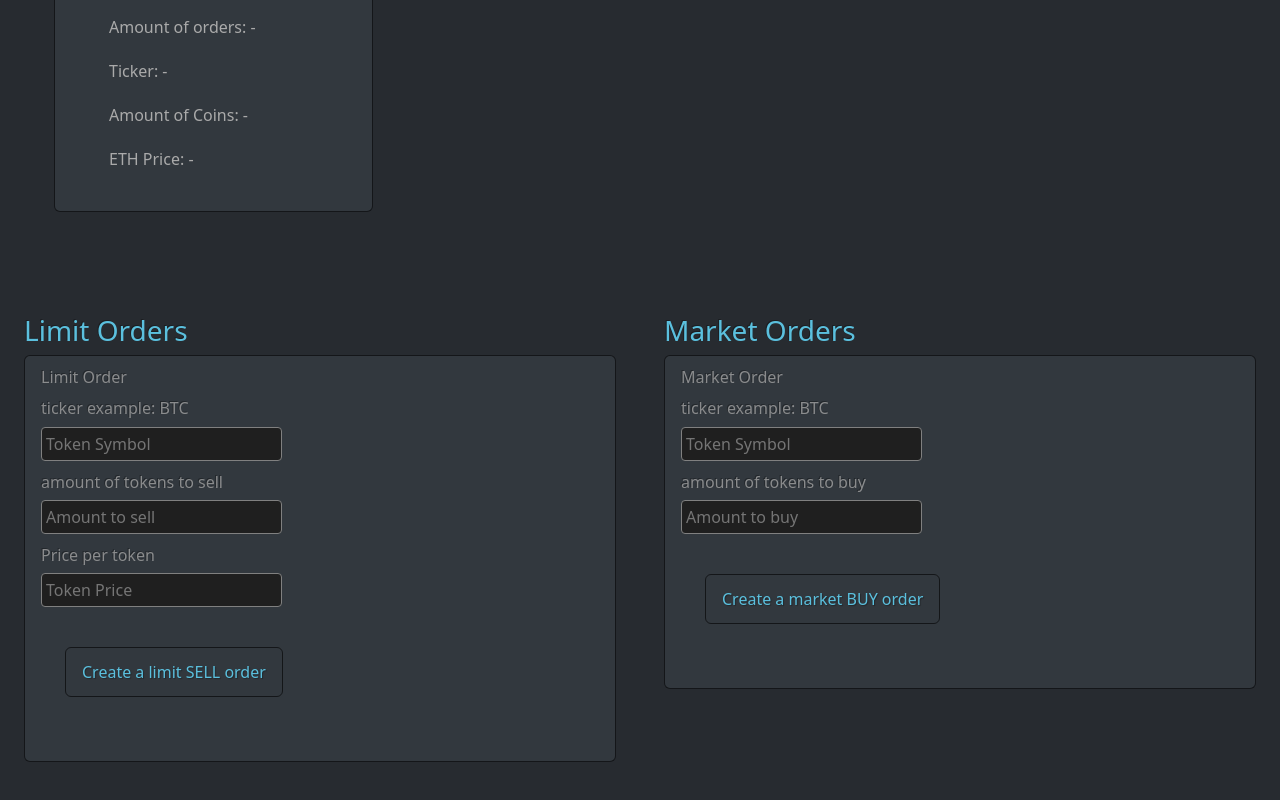
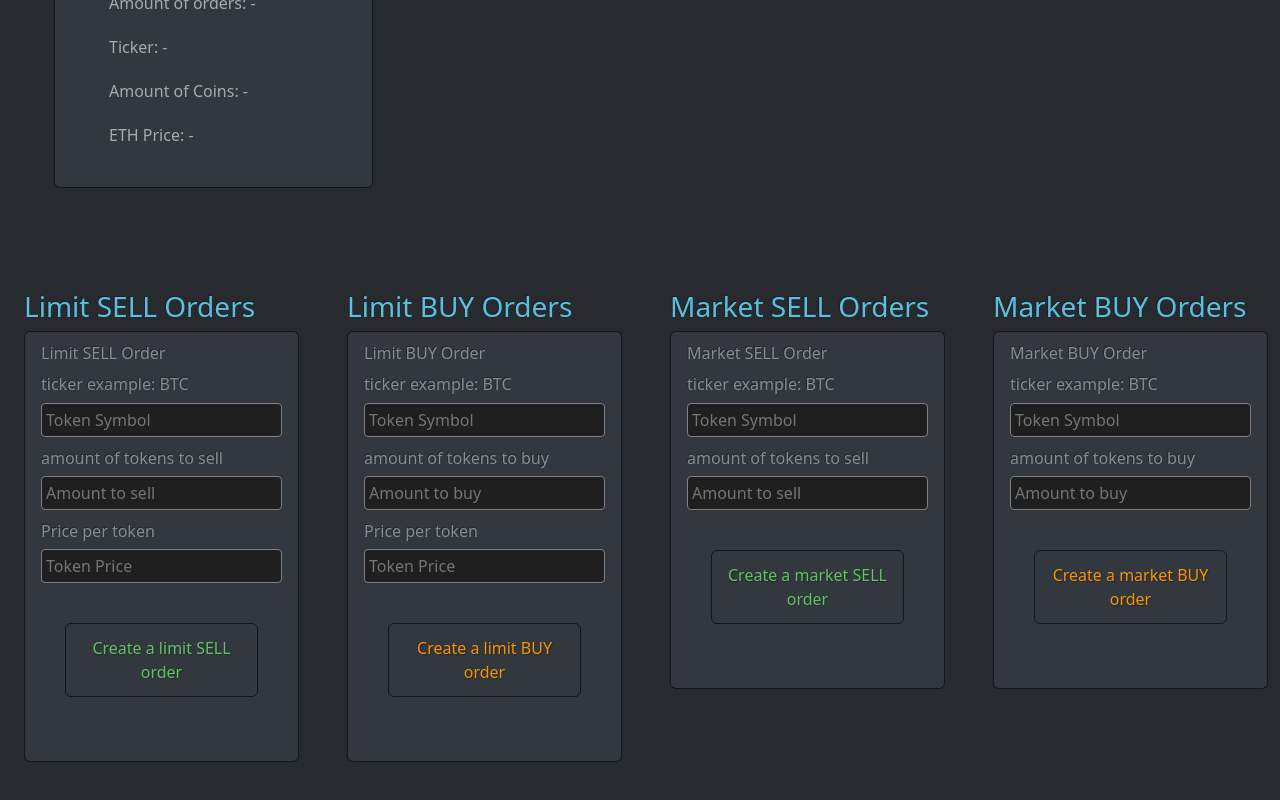
Before and after one commit to brlojam4932/dex2-app, a React (Create React App) app: page / in a window 1280 px wide. Shown: the part 2599-3399 px from the top of the page. Built offline with nearby package versions, Linux system fonts and the light colour scheme.

Commit message:
Update App.js
completed buy and sell front-end logic
continued work with error handling and messaging

```diff
--- a/src/App.js
+++ b/src/App.js
@@ -195,6 +195,7 @@ function App() {
     }
   };
 
+   /////////////// DEX //////////////////
 
   const handleLimitOrderSell = async (e) => {
     e.preventDefault();
@@ -207,17 +208,79 @@ function App() {
       await provider.send("eth_requestAccounts", []);
 
       const limitOrderSellTx = await dex.createLimitOrder(
-        1, ethers.utils.formatBytes32String(
-          data.get("ticker")),
+        1,
+        ethers.utils.formatBytes32String(data.get("ticker")),
         data.get("amount"),
         ethers.utils.parseEther(data.get("price"))
       );
       await limitOrderSellTx.wait();
       console.log('limit SELL order success', limitOrderSellTx);
+      setIsTransfer(true);
 
     } catch (error) {
       console.log("error", error);
       if (error) return alert("error...check token balance");
+    };
+  };
+
+  const handleLimitOrderBuy = async (e) => {
+    e.preventDefault();
+    try {
+      if (!window.ethereum) return alert("Please install or sign-in to Metamask");
+      const data = new FormData(e.target);
+      // add provider
+      const provider = new ethers.providers.Web3Provider(window.ethereum);
+      // add signer
+      const signer = provider.getSigner();
+      // add instance
+      const dex = new ethers.Contract(dexContractAddress, Dex.abi, signer);
+      // transact
+      await provider.send("eth_requestAccounts", []);
+
+      const limitOrderBuyTx = await dex.createLimitOrder(
+        0,
+        ethers.utils.formatBytes32String(data.get("ticker")),
+        data.get("amount"),
+        ethers.utils.parseEther(data.get("price"))
+      );
+      await limitOrderBuyTx.wait();
+      console.log("limit BUY order success", limitOrderBuyTx);
+      setIsTransfer(true);
+
+    } catch (error) {
+      console.log("error", error);
+      if (error) return alert("error...something went wrong");
+    };
+  };
+
+
+  const handleMarketOrderSell = async (e) => {
+    e.preventDefault();
+    try {
+      if (!window.ethereum) return alert("Please install or sign-in to Metamask");
+      // add Form data
+      const data = new FormData(e.target);
+      // add provider
+      const provider = new ethers.providers.Web3Provider(window.ethereum);
+      // add signer
+      const signer = provider.getSigner();
+      // add new Contract instance
+      const dex = new ethers.Contract(dexContractAddress, Dex.abi, signer);
+      // create tx
+      await provider.send("eth_requestAccounts");
+
+      const marketOrderSellTx = await dex.createMarketOrder(
+        1,
+        ethers.utils.formatBytes32String(data.get("ticker")),
+        data.get("amount"));
+
+      await marketOrderSellTx.wait();
+      console.log("market SELL order success", marketOrderSellTx);
+      setIsTransfer(true);
+
+    } catch (error) {
+      console.log("error", error);
+      if (error) return alert("something went wrong");
     };
   };
 
@@ -238,6 +301,7 @@ function App() {
       );
       await marketOrderTx.wait();
       console.log("market BUY order success", marketOrderTx);
+      setIsTransfer(true);
 
     } catch (error) {
       console.log("error", error);
@@ -300,25 +364,25 @@ function App() {
       const data = new FormData(e.target);
       const provider = new ethers.providers.Web3Provider(window.ethereum);
       const dex = new ethers.Contract(dexContractAddress, Dex.abi, provider);
-      const signer = provider.getSigner();
-      const owner = await signer.getAddress();
-      console.log(owner);
+      //const signer = provider.getSigner();
+      //const owner = await signer.getAddress();
+      //console.log(owner);
 
       const limitOrderBookSell = await dex.getOrderBook(ethers.utils.formatBytes32String(data.get("ticker")), 1);
 
       for (let i = 0; i < limitOrderBookSell.length; i++) {
-        const ticker = limitOrderBookSell[i]["ticker"];
-        const amount = limitOrderBookSell[i]["amount"];
-        const price = ethers.utils.formatEther(limitOrderBookSell[i]["price"]);
+        const tickerLimitSell = limitOrderBookSell[i]["ticker"];
+        const amountLimitSell = limitOrderBookSell[i]["amount"];
+        const priceLimitSell = ethers.utils.formatEther(limitOrderBookSell[i]["price"]);
 
-        console.log("Symbol: ", ticker, "Amount: ", amount.toString(), "Price: ", price);
+        console.log("Symbol: ", tickerLimitSell, "Amount: ", amountLimitSell.toString(), "Price: ", priceLimitSell);
 
-        setIsTicker(ethers.utils.toUtf8String(ticker));
-        setIsAmount(amount.toString());
+        setIsTicker(ethers.utils.toUtf8String(tickerLimitSell));
+        setIsAmount(amountLimitSell.toString());
         //1000 * (10 ** 18)
         //const parsedPrice = ethers.utils.parseEther(price);
         //const gweiValue = ethers.utils.formatUnits(price, "gwei");
-        setIsPrice(price);
+        setIsPrice(priceLimitSell);
         /*
         setIsLimitBookSellInfo({
           ticker: ticker,
@@ -459,10 +523,9 @@ function App() {
       if (error) return alert("Input correct address");
     };
 
-    /////////////// DEX //////////////////
+  };
 
-  };
-  //createLimitOrder(1, ethers.utils.formatBytes32String("RETK"), 1, 300)
+
   return (
     <>
       {/* ERC20 token info/get balance/tx/approve/allowance/txfer-from/receipts */}
@@ -894,7 +957,7 @@ function App() {
             <div>
               <div className="card">
                 <div className="card-body">
-                  <h6 className="card-subtitle mb-2 text-muted">get orderbook sell orders</h6>
+                  <h6 className="card-subtitle mb-2 text-muted">get orderbook limit sell side</h6>
                   {/* get Dex order book sell */}
                   <form onSubmit={handleGetLimitBookSell}>
                     <div className="my-3">
@@ -914,7 +977,7 @@ function App() {
                         type="submit"
                         className="btn btn-outline-info"
                       >
-                        Get Orderbook Sell Orders
+                        Get Limit Sell Orders
                       </button>
                     </footer>
 
@@ -1047,17 +1110,17 @@ function App() {
       </div>
       {/* DEX market/limit orders  */}
       <div className='container-4'>
+        {/* limit orders sell */}
         <div className='box-1'>
-          {/* Limit Order Transactions */}
           <div>
             <div className="mt-4 p-4">
               <h3 className="text-xl font-semibold text-info text-left">
-                Limit Orders
+                Limit SELL Orders
               </h3>
-              {/* Limit Orders */}
+              {/* Limit sell Orders */}
               <div className="card">
                 <div className="card-body">
-                  <h6 className="card-subtitle mb-2 text-muted">Limit Order</h6>
+                  <h6 className="card-subtitle mb-2 text-muted">Limit SELL Order</h6>
                   {/* handle submit limt order */}
                   <form onSubmit={handleLimitOrderSell}>
                     <div className="my-3">
@@ -1099,7 +1162,7 @@ function App() {
                     <footer className="p-4">
                       <button
                         type="submit"
-                        className="btn btn-outline-info"
+                        className="btn btn-outline-success"
                       >
                         Create a limit SELL order
                       </button>
@@ -1114,7 +1177,7 @@ function App() {
                         {error &&
                           <div className="alert alert-dismissible alert-danger">
                             <button type="button" className="btn-close" data-bs-dismiss="alert" onClick={() => setError(false)}></button>
-                            <strong>Oh snap!</strong> and try submitting again. Your balance must be sufficient.
+                            <strong>Oh snap!</strong> and try submitting again.  Your balance may be insufficient.
                           </div>
                         }
                       </div>
@@ -1126,17 +1189,163 @@ function App() {
             </div>
           </div>
         </div>
+        {/* limit orders buy */}
         <div className='box-2'>
-          {/* Market Order Transactions */}
           <div>
             <div className="mt-4 p-4">
               <h3 className="text-xl font-semibold text-info text-left">
-                Market Orders
+                Limit BUY Orders
+              </h3>
+              {/* Limit BUY Orders */}
+              <div className="card">
+                <div className="card-body">
+                  <h6 className="card-subtitle mb-2 text-muted">Limit BUY Order</h6>
+                  {/* handle submit limt order */}
+                  <form onSubmit={handleLimitOrderBuy}>
+                    <div className="my-3">
+                      <div>
+                        <h6 className="card-subtitle mb-2 text-muted">ticker example: BTC </h6>
+                      </div>
+                      <input
+                        type="text"
+                        name="ticker"
+                        className="input p-1"
+                        placeholder="Token Symbol"
+                        style={{ background: "#1f1f1f", border: "1px solid grey", borderRadius: "4px", color: "white" }}
+                      />
+                    </div>
+                    <div className="my-3">
+                      <div>
+                        <h6 className="card-subtitle mb-2 text-muted">amount of tokens to buy</h6>
+                      </div>
+                      <input
+                        type="text"
+                        name="amount"
+                        className="input p-1"
+                        placeholder="Amount to buy"
+                        style={{ background: "#1f1f1f", border: "1px solid grey", borderRadius: "4px", color: "white" }}
+                      />
+                    </div>
+                    <div className="my-3">
+                      <div>
+                        <h6 className="card-subtitle mb-2 text-muted">Price per token</h6>
+                      </div>
+                      <input
+                        type="text"
+                        name="price"
+                        className="input p-1"
+                        placeholder="Token Price"
+                        style={{ background: "#1f1f1f", border: "1px solid grey", borderRadius: "4px", color: "white" }}
+                      />
+                    </div>
+                    <footer className="p-4">
+                      <button
+                        type="submit"
+                        className="btn btn-outline-warning"
+                      >
+                        Create a limit BUY order
+                      </button>
+                      <div className="my-4 mb-2">
+                        {isTransfer &&
+                          <div className="alert alert-dismissible alert-success">
+                            <button type="button" className="btn-close" data-bs-dismiss="alert" onClick={() => setIsTransfer(false)}></button>
+                            <strong>Well Done!</strong> Your transfer has been completed.
+                          </div>
+                        }
+
+                        {error &&
+                          <div className="alert alert-dismissible alert-danger">
+                            <button type="button" className="btn-close" data-bs-dismiss="alert" onClick={() => setError(false)}></button>
+                            <strong>Oh snap!</strong> and try submitting again. Your balance may be insufficient.
+                          </div>
+                        }
+                      </div>
+                    </footer>
+                  </form>
+                </div>
+              </div>
+              <br />
+            </div>
+          </div>
+        </div>
+        {/* market orders sell */}
+        <div className='box-3'>
+          <div>
+            <div className="mt-4 p-4">
+              <h3 className="text-xl font-semibold text-info text-left">
+                Market SELL Orders
               </h3>
               {/* Market Orders */}
               <div className="card">
                 <div className="card-body">
-                  <h6 className="card-subtitle mb-2 text-muted">Market Order</h6>
+                  <h6 className="card-subtitle mb-2 text-muted">Market SELL Order</h6>
+                  <form onSubmit={handleMarketOrderSell}>
+                    <div className="my-3">
+                      <div>
+                        <h6 className="card-subtitle mb-2 text-muted">ticker example: BTC</h6>
+                      </div>
+                      <input
+                        type="text"
+                        name="ticker"
+                        className="input p-1"
+                        placeholder="Token Symbol"
+                        style={{ background: "#1f1f1f", border: "1px solid grey", borderRadius: "4px", color: "white" }}
+                      />
+                    </div>
+                    <div className="my-3">
+                      <div>
+                        <h6 className="card-subtitle mb-2 text-muted">amount of tokens to sell</h6>
+                      </div>
+                      <input
+                        type="text"
+                        name="amount"
+                        className="input p-1"
+                        placeholder="Amount to sell"
+                        style={{ background: "#1f1f1f", border: "1px solid grey", borderRadius: "4px", color: "white" }}
+                      />
+                    </div>
+                    <footer className="p-4">
+                      <button
+                        type="submit"
+                        className="btn btn-outline-success"
+                      >
+                        Create a market SELL order
+                      </button>
+                      <div className="my-4 mb-2">
+                        {isTransfer &&
+                          <div className="alert alert-dismissible alert-success">
+                            <button type="button" className="btn-close" data-bs-dismiss="alert" onClick={() => setIsTransfer(false)}></button>
+                            <strong>Well Done!</strong> Your transfer has been completed.
+                          </div>
+                        }
+
+                        {error &&
+                          <div className="alert alert-dismissible alert-danger">
+                            <button type="button" className="btn-close" data-bs-dismiss="alert" onClick={() => setError(false)}></button>
+                            <strong>Oh snap!</strong> and try submitting again. Your balance may be insufficient.
+                          </div>
+                        }
+                      </div>
+                    </footer>
+                  </form>
+                </div>
+              </div>
+              <br />
+
+            </div>
+          </div>
+        </div>
+        {/* market orders buy */}
+        <div className='box-4'>
+          <div>
+            <div className="mt-4 p-4">
+              <h3 className="text-xl font-semibold text-info text-left">
+                Market BUY Orders
+              </h3>
+              {/* Market Orders */}
+              <div className="card">
+                <div className="card-body">
+                  <h6 className="card-subtitle mb-2 text-muted">Market BUY Order</h6>
                   {/* handle submit limt order */}
                   <form onSubmit={handleMarketOrderBuy}>
                     <div className="my-3">
@@ -1166,7 +1375,7 @@ function App() {
                     <footer className="p-4">
                       <button
                         type="submit"
-                        className="btn btn-outline-info"
+                        className="btn btn-outline-warning"
                       >
                         Create a market BUY order
                       </button>
@@ -1181,7 +1390,7 @@ function App() {
                         {error &&
                           <div className="alert alert-dismissible alert-danger">
                             <button type="button" className="btn-close" data-bs-dismiss="alert" onClick={() => setError(false)}></button>
-                            <strong>Oh snap!</strong> and try submitting again. Your balance must be sufficient.
+                            <strong>Oh snap!</strong> and try submitting again. Your balance may be insufficient.
                           </div>
                         }
                       </div>
```
Lines whose indentation alone changed are shown as unchanged.
